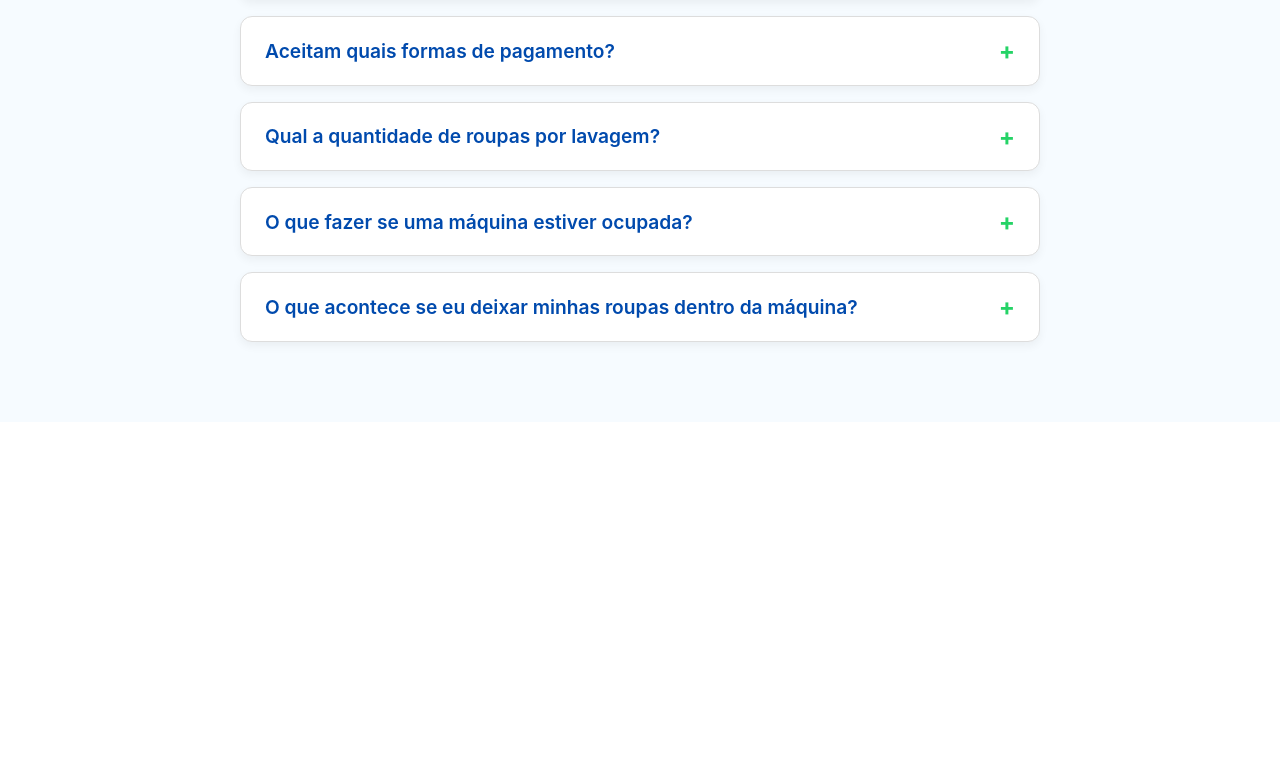
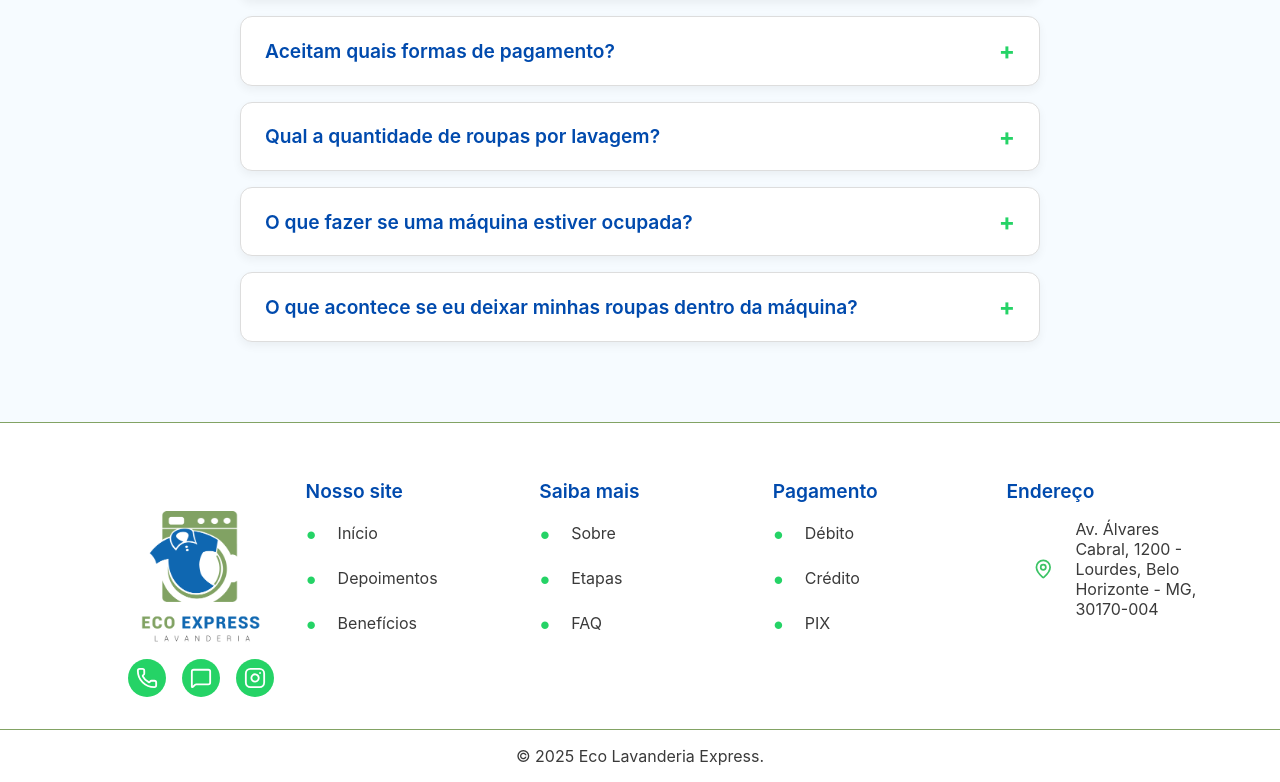
Before and after one commit to LaisCalderado/ecolavanderiaexpress, a React (Create React App) app: page / in a window 1280 px wide. Shown: the part 5464-6246 px from the top of the page. Before the commit the page ends 5886 px from the top, so only its background shows below. Built offline with nearby package versions, Linux system fonts and the light colour scheme; the HTML template or start-up script is replaced by a standard one.

Commit message:
[FEAT] Add footer

```diff
--- a/src/components/Footer/footer.scss
+++ b/src/components/Footer/footer.scss
@@ -1,8 +1,162 @@
-// footer.scss
+@import '../styles/variables.scss';
+
 .footer {
-    background-color: #1e3a8a;
-    color: #fff;
-    text-align: center;
-    padding: 1rem;
-    font-size: 0.875rem;
+    background-color: white;
+    color: rgb(58, 58, 58);
+    font-family: 'Inter', sans-serif, system-ui, Roboto, 'Open Sans', 'Helvetica Neue', sans-serif;
+    padding-top: 1.5rem;
+    border-top: 1px solid #82A364;
+
+    .footer__logo {
+        width: 120px;
+    }
+
+    &__top {
+        display: flex;
+        flex-direction: column;
+        gap: 2rem;
+        padding: 2rem;
+        max-width: 1200px;
+        margin: 0 auto;
+    }
+
+    &__columns {
+        display: grid;
+        grid-template-columns: repeat(auto-fit, minmax(180px, 1fr));
+        gap: 2rem;
+        text-align: left;
+    }
+
+    &__column {
+        h4 {
+            font-size: 1.2rem;
+            margin-bottom: 1rem;
+            color: $azul-principal;
+            font-weight: 600;
+        }
+
+        a,
+        span,
+        p {
+            display: flex;
+            align-items: center;
+            gap: 1rem;
+            margin-bottom: 1rem;
+            color: rgb(58, 58, 58);
+            text-decoration: none;
+            font-size: 1rem;
+
+            &:hover {
+                color: $verde-principal;
+                font-weight: bold;
+            }
+
+            &:before {
+                content: "•"; // Usando um ponto sólido maior e mais bonito
+                font-size: 1.5rem;
+                font-weight: bold;
+                color: $verde-principal;
+                display: inline-block;
+                width: 1rem;
+            }
+        }
+
+        .footer__address {
+            &:before {
+                content: none;
+            }
+        }
+
+        .footer__address {
+            &:before {
+                content: '';
+                display: inline-block;
+                background-size: contain;
+                width: 16px;
+                height: 16px;
+                margin-right: 0.4rem;
+            }
+        }
+    }
+
+    .footer__branding {
+        display: flex;
+        flex-direction: column; // muda de linha
+        align-items: center; // centraliza horizontalmente
+        margin-top: 2rem;
+        margin-left: auto;
+
+        .footer__logo {
+            width: 120px;
+            margin-bottom: 1rem;
+        }
+
+        .footer__contacts {
+            display: flex;
+            gap: 1rem;
+
+            a {
+                color: white;
+                background-color: $verde-principal;
+                padding: 0.5rem;
+                border-radius: 50%;
+                display: flex;
+                align-items: center;
+                justify-content: center;
+                transition: background 0.3s;
+
+                &:hover {
+                    background-color: $verde-claro;
+                }
+            }
+        }
+    }
+
+    &__bottom {
+        background-color: white;
+        text-align: center;
+        padding: 1rem;
+        font-size: 1rem;
+        border-top: 1px solid #82A364;
+    }
+
+    @media (max-width: 768px) {
+        &__branding {
+            .footer__contacts {
+                margin-top: 1rem;
+                margin-left: auto;
+            }
+        }
+
+        &__top {
+            align-items: center;
+        }
+
+        &__columns {
+            grid-template-columns: repeat(3, 1fr);
+        }
+
+        &__column {
+            align-items: center;
+            text-align: center;
+            margin-left: auto;
+        }
+    }
+
+    @media (max-width: 480px) {
+        &__columns {
+            grid-template-columns: 0.5fr;
+            text-align: center;
+        }
+
+        &__column {
+            align-items: center;
+            text-align: center;
+            margin-left: auto;
+        }
+
+        .footer__column:last-child {
+            order: 1;
+        }
+    }
 }
--- a/src/components/Footer/index.tsx
+++ b/src/components/Footer/index.tsx
@@ -1,10 +1,63 @@
-import React from 'react';
-import './footer.scss';
+import React from "react";
+import { Instagram, Phone, Facebook, MessageSquare, MapPin } from "lucide-react";
+import "./footer.scss";
+import logo from "../../assets/imagens/logo.png";
 
 export default function Footer() {
-  return (
-    <div>
+    return (
+        <footer className="footer">
+            <div className="footer__top">
+                <div className="footer__columns">
+                    <div className="footer__branding">
+                        <img src={logo} alt="Logo Eco Lavanderia Express" className="footer__logo" />
 
-    </div>
-  );
+                        <div className="footer__contacts">
+                            <a href="tel:+5531999901010" aria-label="Ligar"><Phone size={22} /></a>
+                            <a href="https://wa.me/5531999901010" target="_blank" rel="noopener noreferrer" aria-label="WhatsApp">
+                                <MessageSquare size={22} />
+                            </a>
+                            <a href="https://instagram.com/eco.lavanderiaexpress" target="_blank" rel="noopener noreferrer" aria-label="Instagram">
+                                <Instagram size={22} />
+                            </a>
+                        </div>
+                    </div>
+
+                    <div className="footer__column">
+                        <h4>Nosso site</h4>
+                        <a href="#inicio">Início</a>
+                        <a href="#reviews">Depoimentos</a>
+                        <a href="#beneficios">Benefícios</a>
+                    </div>
+
+                    <div className="footer__column">
+                        <h4>Saiba mais</h4>
+                        <a href="#sobre">Sobre</a>
+                        <a href="#servicos">Etapas</a>
+                        <a href="#faq">FAQ</a>
+                    </div>
+
+                    <div className="footer__column">
+                        <h4>Pagamento</h4>
+                        <span>Débito</span>
+                        <span>Crédito</span>
+                        <span>PIX</span>
+                    </div>
+
+                    <div className="footer__column">
+                        <h4>Endereço</h4>
+                        <p className="footer__address">
+                            <MapPin size={80} style={{ marginRight: '6px', color: '#3BC365' }} />
+                            Av. Álvares Cabral, 1200 - Lourdes, Belo Horizonte - MG, 30170-004
+                        </p>
+                    </div>
+
+                </div>
+
+            </div>
+
+            <div className="footer__bottom">
+                <p>© {new Date().getFullYear()} Eco Lavanderia Express.</p>
+            </div>
+        </footer>
+    );
 }
```
